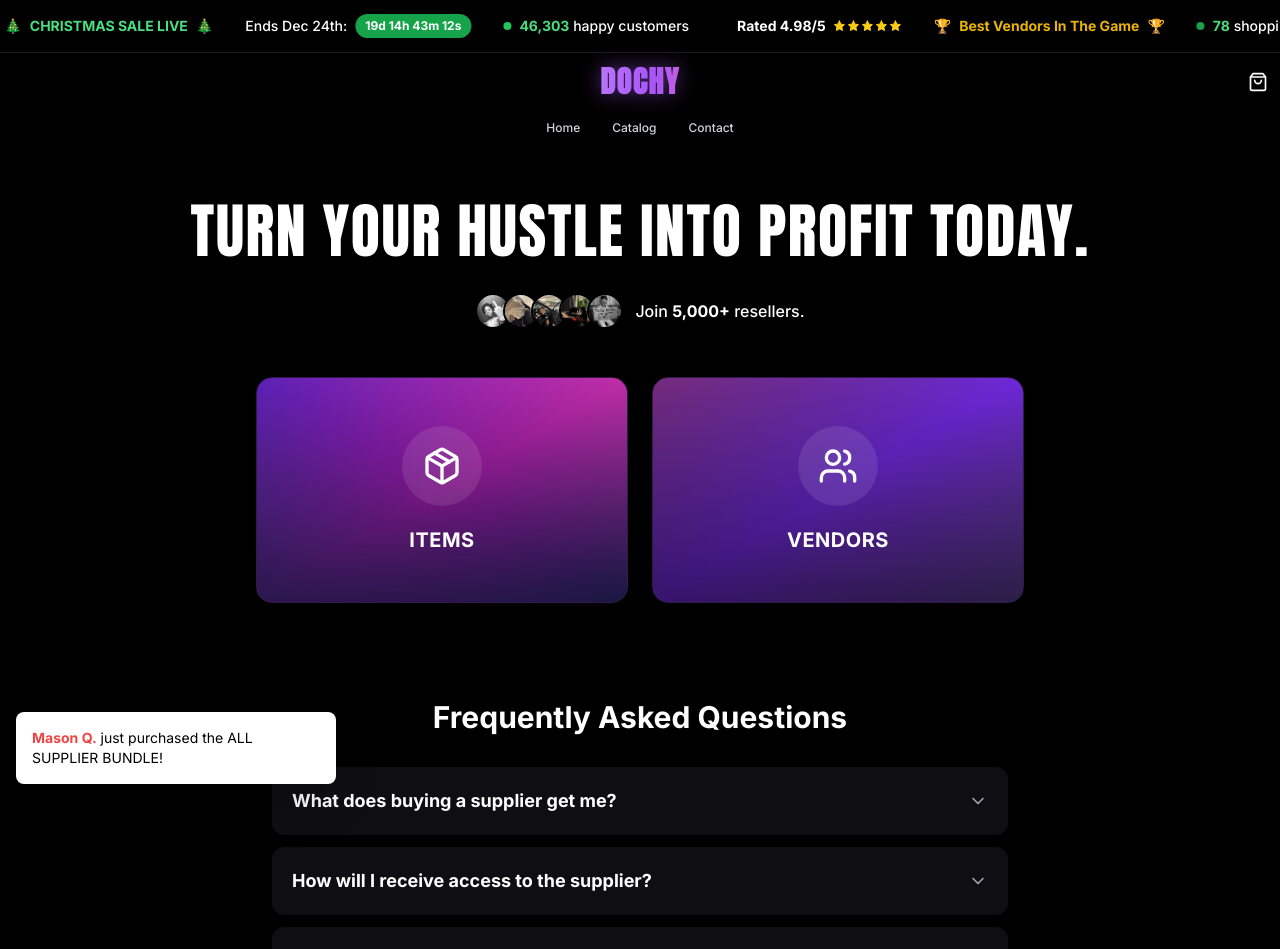
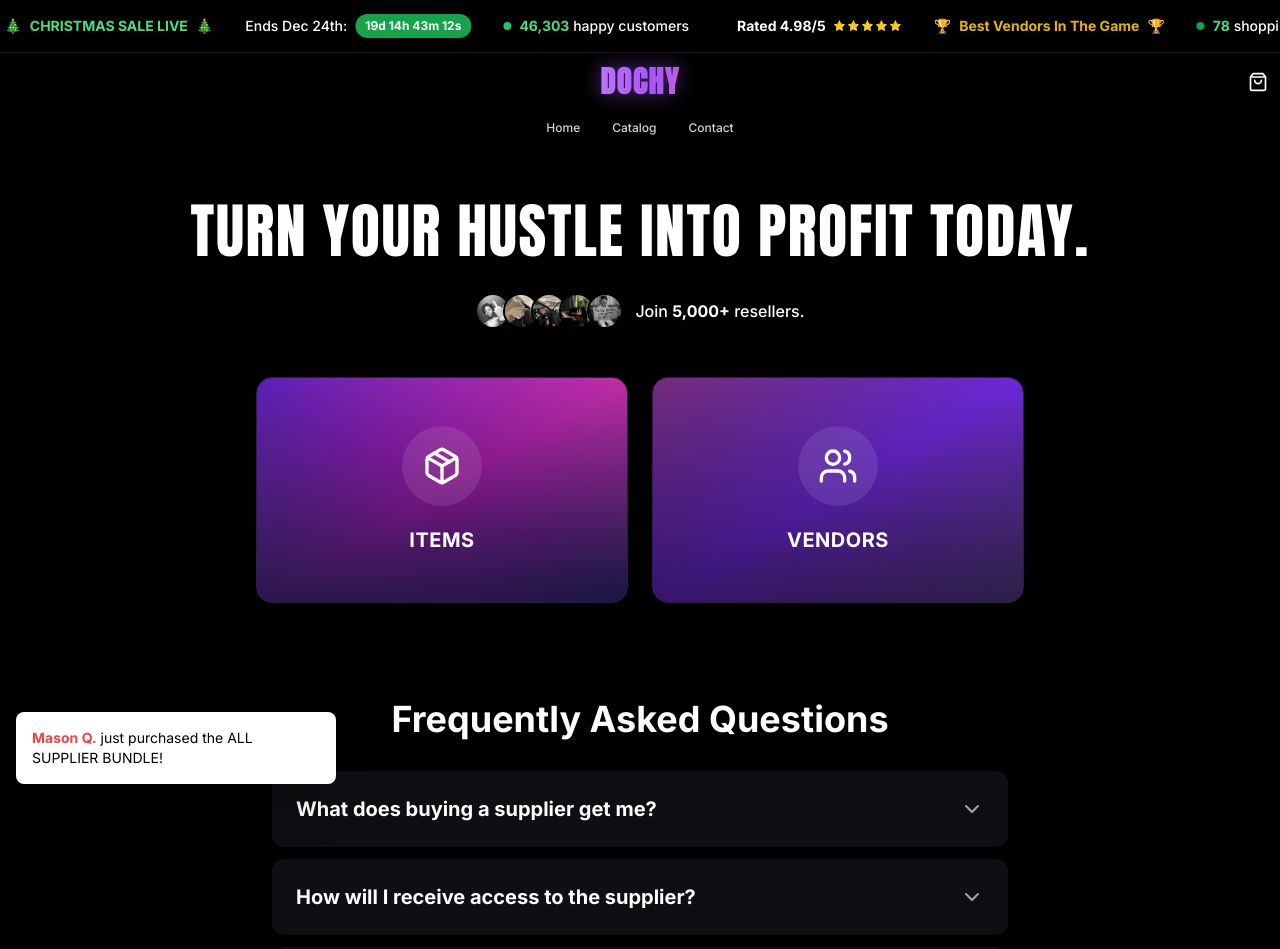
Before and after one commit to Expandingmind/Dochy, a Next.js app: page / in a window 1280 px wide. Shown: the top 949 px of the page. Built offline with nearby package versions, Linux system fonts and the light colour scheme.

Commit message:
Increase FAQ section font sizes for title, questions, and answers

```diff
--- a/src/components/FAQSection.tsx
+++ b/src/components/FAQSection.tsx
@@ -37,7 +37,7 @@ export function FAQSection() {
   return (
     <section id="faq" className="py-12 md:py-16 bg-black">
       <div className="container mx-auto px-4 max-w-3xl">
-        <h2 className="text-2xl md:text-3xl font-bold text-white text-center mb-8">
+        <h2 className="text-3xl md:text-4xl font-bold text-white text-center mb-8">
           Frequently Asked Questions
         </h2>
 
@@ -49,12 +49,12 @@ export function FAQSection() {
             >
               <button
                 onClick={() => setOpenIndex(openIndex === i ? null : i)}
-                className="w-full flex items-center justify-between p-3 md:p-5 text-left hover:bg-white/[0.02] transition-colors"
+                className="w-full flex items-center justify-between p-4 md:p-6 text-left hover:bg-white/[0.02] transition-colors"
               >
-                <span className="text-sm md:text-lg font-bold text-white leading-tight pr-2">{faq.question}</span>
+                <span className="text-base md:text-xl font-bold text-white leading-tight pr-2">{faq.question}</span>
                 <ChevronDown
                   className={cn(
-                    "w-5 h-5 text-gray-400 transition-transform duration-300 flex-shrink-0 ml-3",
+                    "w-6 h-6 text-gray-400 transition-transform duration-300 flex-shrink-0 ml-3",
                     openIndex === i ? "rotate-180" : "rotate-0"
                   )}
                 />
@@ -62,10 +62,10 @@ export function FAQSection() {
               <div
                 className={cn(
                   "overflow-hidden transition-all duration-300 ease-in-out",
-                  openIndex === i ? "max-h-48 opacity-100" : "max-h-0 opacity-0"
+                  openIndex === i ? "max-h-56 opacity-100" : "max-h-0 opacity-0"
                 )}
               >
-                <p className="px-3 md:px-5 pb-3 md:pb-5 text-gray-300 text-xs md:text-base font-medium leading-relaxed">
+                <p className="px-4 md:px-6 pb-4 md:pb-6 text-gray-300 text-sm md:text-lg font-medium leading-relaxed">
                   {faq.answer}
                 </p>
               </div>
```
